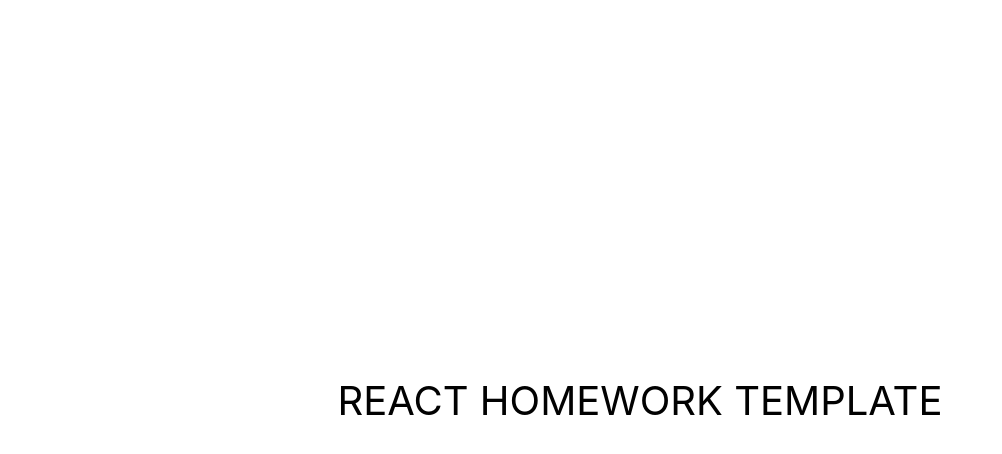
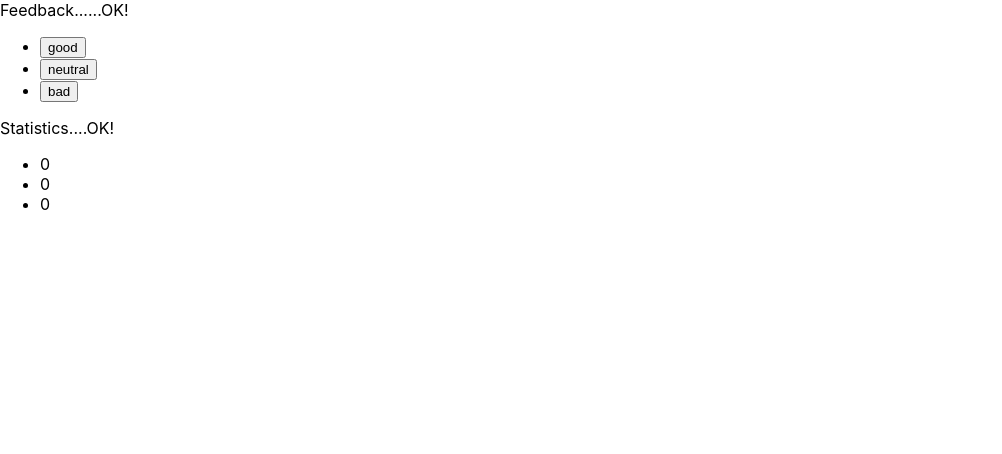
Before and after one commit to 45514118/react-hw-02-feedback, a React (Create React App) app: page / in a window 1280 px wide. Shown: the top 454 px of the page, without its empty margins (0-1002 px from the left). Built offline with nearby package versions, Linux system fonts and the light colour scheme.

Commit message:
add feedback, statistics files

```diff
--- a/src/components/App.jsx
+++ b/src/components/App.jsx
@@ -1,17 +1,20 @@
-export const App = () => {
-  return (
-    <div
-      style={{
-        height: '100vh',
-        display: 'flex',
-        justifyContent: 'center',
-        alignItems: 'center',
-        fontSize: 40,
-        textTransform: 'uppercase',
-        color: '#010101',
-      }}
-    >
-      React homework template
-    </div>
-  );
-};
+import { Component } from 'react'
+import { Feedback } from './feedback/Feedback'
+import { Statistics } from './statistics/Statistics'
+
+export default class App extends Component {
+  state = {
+    good: 0,
+    neutral: 0,
+    bad: 0
+  }
+  render() {
+    const { good, neutral, bad } = this.state
+    return (
+      <>
+        <Feedback options={Object.keys(this.state)} />
+        <Statistics good={good} neutral={neutral} bad={bad} />
+      </>
+    )
+  }
+}
--- /dev/null
+++ b/src/components/feedback/Feedback.jsx
@@ -0,0 +1,14 @@
+export const Feedback = ({options}) => {
+    return (
+        <>
+            Feedback......OK!
+            <ul>
+                {options.map(option => (
+                    <li key={option}>
+                        <button type='button' className={option}>{option}</button>
+                    </li>
+                ))}
+            </ul>
+        </>
+    )
+}
--- /dev/null
+++ b/src/components/statistics/Statistics.jsx
@@ -0,0 +1,12 @@
+export const Statistics = ({good, neutral, bad}) => {
+    return (
+        <>
+            Statistics....OK!
+            <ul>
+                <li key='1'>{good}</li>
+                <li key='2'>{neutral}</li>
+                <li key='3'>{bad}</li>
+            </ul>
+        </>
+    )
+}
--- a/src/index.js
+++ b/src/index.js
@@ -1,6 +1,6 @@
 import React from 'react';
 import ReactDOM from 'react-dom';
-import { App } from 'components/App';
+import App from 'components/App';
 import reportWebVitals from './reportWebVitals';
 import './index.css';
 
```
